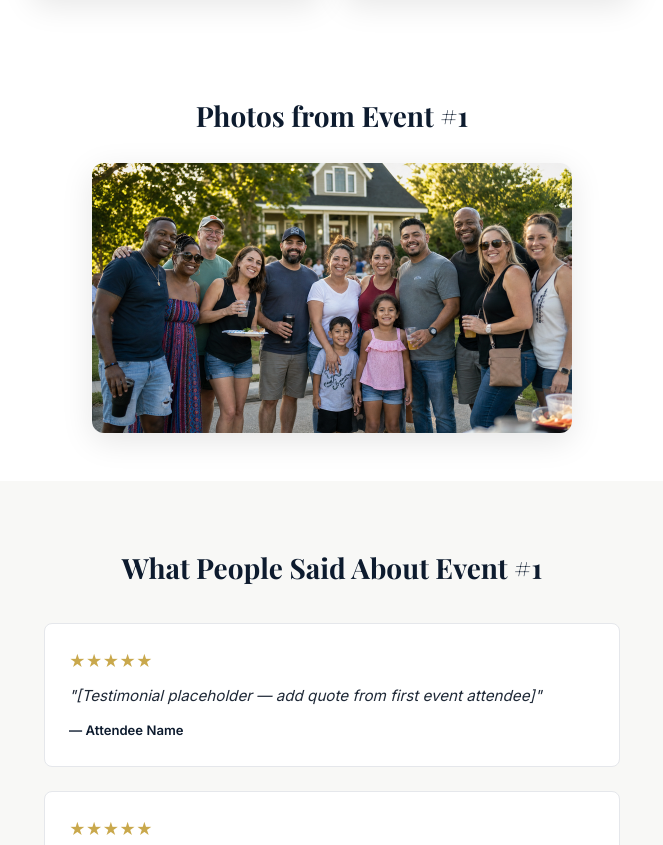
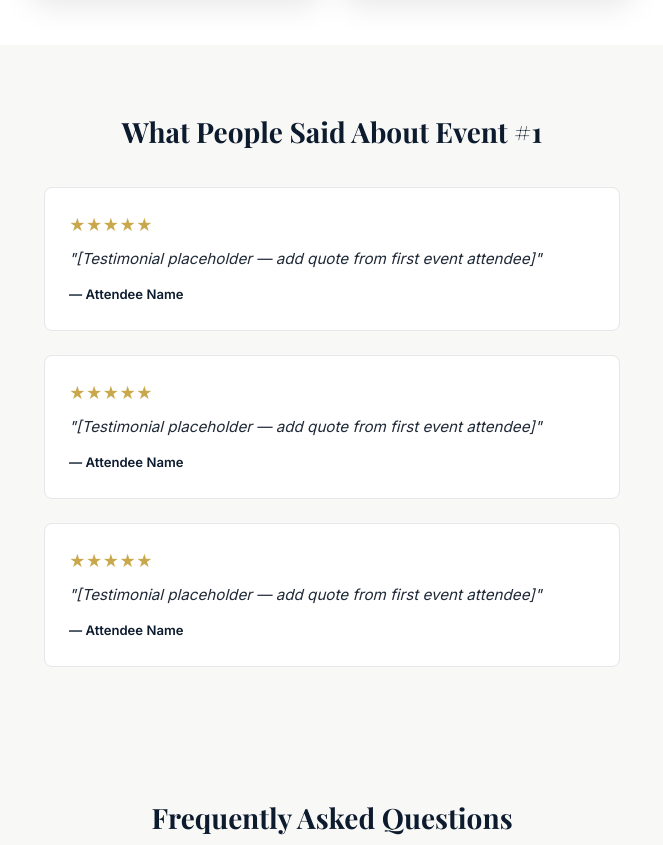
Before and after one commit to tez-maker/home-run-homes, a website: page dist/events.html in a window 1280 px wide. Shown: the part 3464-4309 px from the top of the page, without its empty margins (308-971 px from the left). Drawn offline with nearby package versions, Linux system fonts and the light colour scheme; a script that the page names is missing.

Commit message:
Remove AI community photo section from events page

```diff
--- a/dist/events.html
+++ b/dist/events.html
@@ -533,13 +533,7 @@
       </div>
     </div>
   </section>
-  <!-- Photos from Event #1 -->
-  <section class="community-img-section" style="padding:3rem 1.5rem;">
-    <div class="container">
-      <h2 style="font-family:var(--font-display);font-size:clamp(1.3rem,3vw,1.75rem);font-weight:700;color:var(--navy);margin-bottom:1.5rem;text-align:center;">Photos from Event #1</h2>
-      <img src="/assets/community_photo.png" alt="Attendees at our first Rent-to-Own Home Buying Seminar" style="max-width:100%;width:480px;border-radius:12px;box-shadow:0 8px 32px rgba(0,0,0,0.1);display:block;margin:0 auto;" />
-    </div>
-  </section>
+
 
   <!-- Testimonials from Event #1 -->
   <section class="testimonials-section">
```
